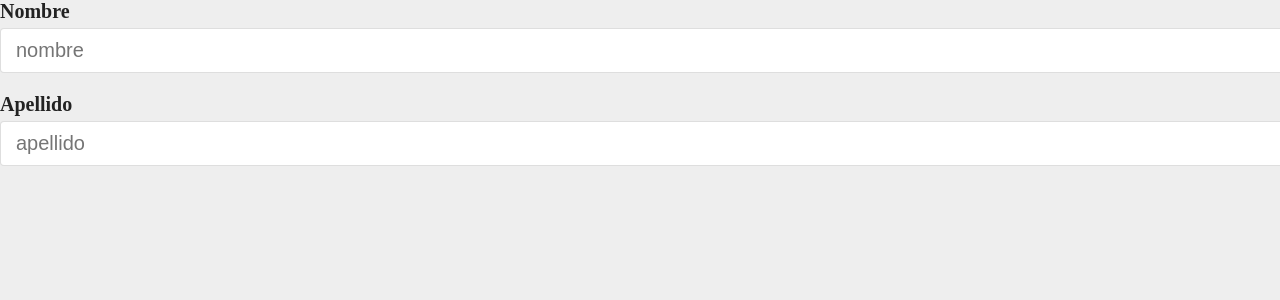
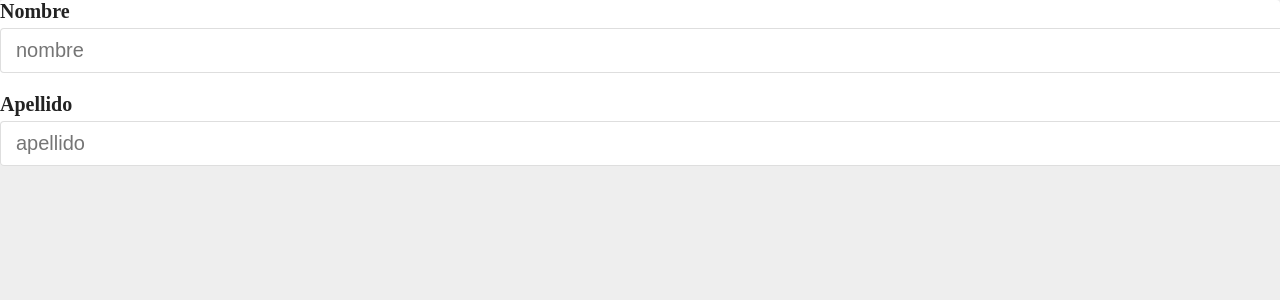
Before and after one commit to JorgeRodz/react-party-list-guest, a React (Create React App) app: page / in a window 1280 px wide. Shown: the top 300 px of the page. Built offline with nearby package versions, Linux system fonts and the light colour scheme.

Commit message:
Add Card component
- This Car component is a wrapper for the form, we will add style to it.

```diff
--- a/src/App.js
+++ b/src/App.js
@@ -1,8 +1,10 @@
 import React from "react";
 import useFormulario from "./hooks/useFormulario";
 import Input from "./components/Input";
+import Card from "./components/Card";
 
 const App = () => {
+  // hooks
   const [dataForm, handleChange] = useFormulario({
     name: "",
     lastname: "",
@@ -10,6 +12,7 @@ const App = () => {
 
   console.log(dataForm);
   return (
+    <Card>
       <form>
         <Input
           label="Nombre"
@@ -28,6 +31,7 @@ const App = () => {
           value={dataForm.lastname}
         />
       </form>
+    </Card>
   );
 };
 
--- /dev/null
+++ b/src/components/Card.css
@@ -0,0 +1,4 @@
+.card {
+  background-color: #fff;
+  border-radius: 4px;
+}
--- /dev/null
+++ b/src/components/Card.js
@@ -0,0 +1,7 @@
+import "./Card.css";
+
+const Card = ({ children }) => {
+  return <div className="card">{children}</div>;
+};
+
+export default Card;
```
Lines whose indentation alone changed are shown as unchanged.
